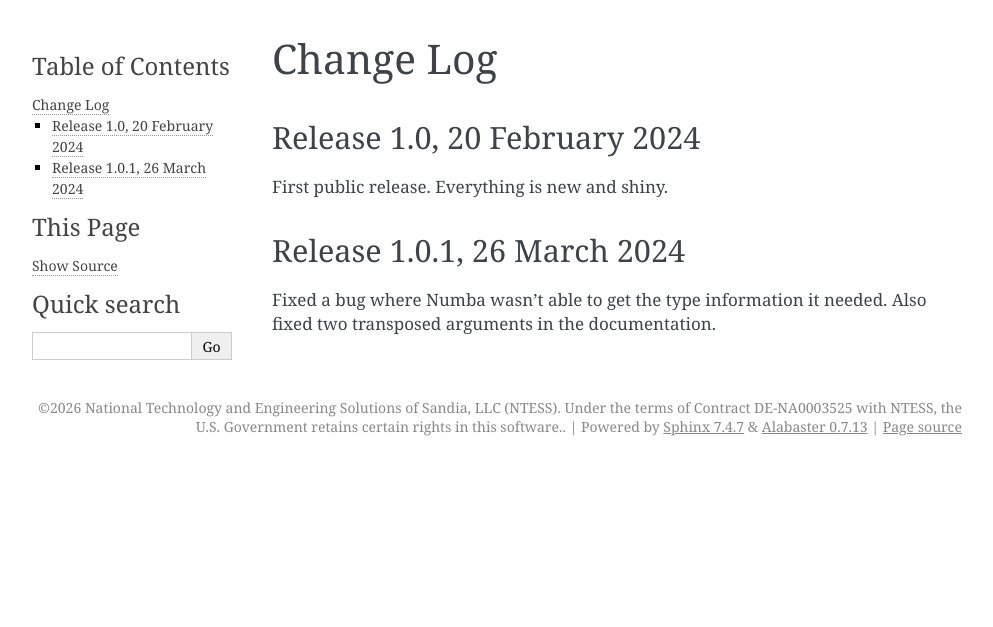
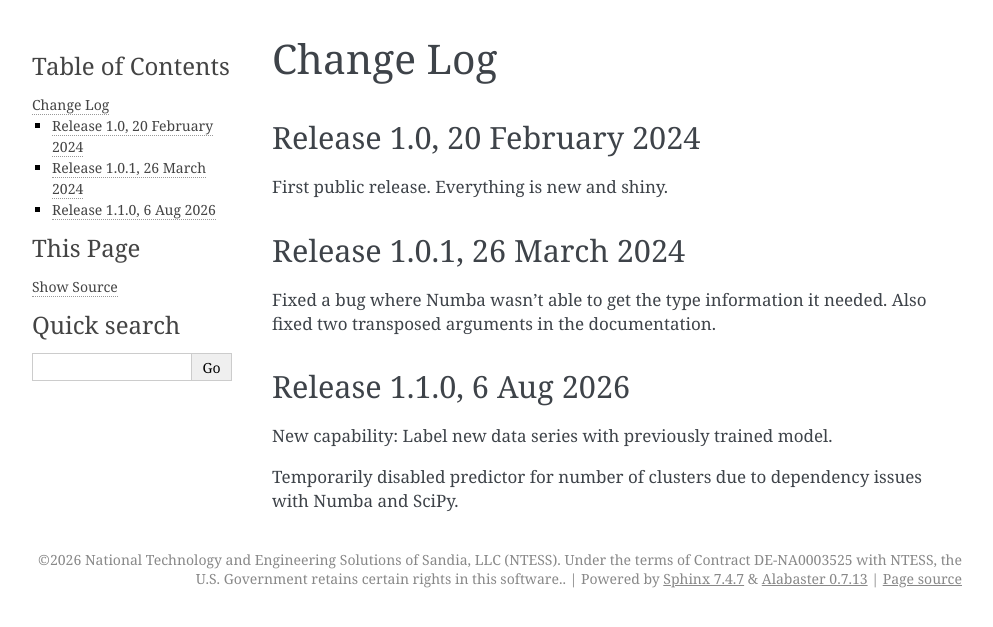
Before and after one commit to sandialabs/fast_ticc, a Sphinx documentation site: the page built from docs/source/changelog.rst, in a window 1280 px wide. Shown: the top 627 px of the page, without its empty margins (148-1141 px from the left). Built offline with Sphinx 7.4.7, drawn with Linux system fonts in a browser that asks for light colours.

Commit message:
Update changelog with new feature
Mention labeling new data with existing model in changelog.

Also mention disabling cluster predictor due to dependency issues.

```diff
--- a/docs/source/changelog.rst
+++ b/docs/source/changelog.rst
@@ -12,3 +12,11 @@ Release 1.0.1, 26 March 2024
 
 Fixed a bug where Numba wasn't able to get the type information it
 needed.  Also fixed two transposed arguments in the documentation.
+
+Release 1.1.0, 6 Aug 2026
+-------------------------
+
+New capability: Label new data series with previously trained model.
+
+Temporarily disabled predictor for number of clusters due to
+dependency issues with Numba and SciPy.
```
